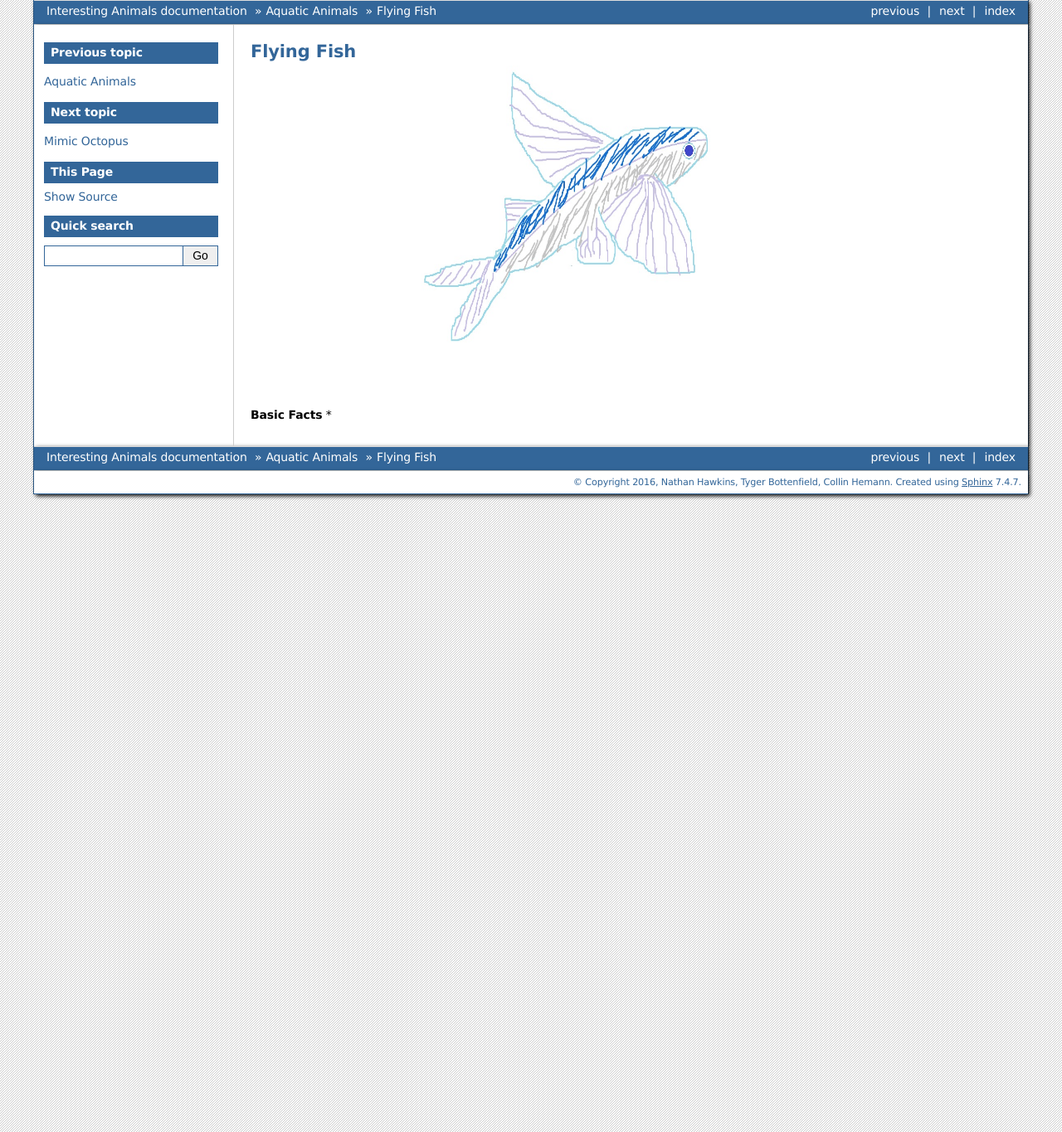
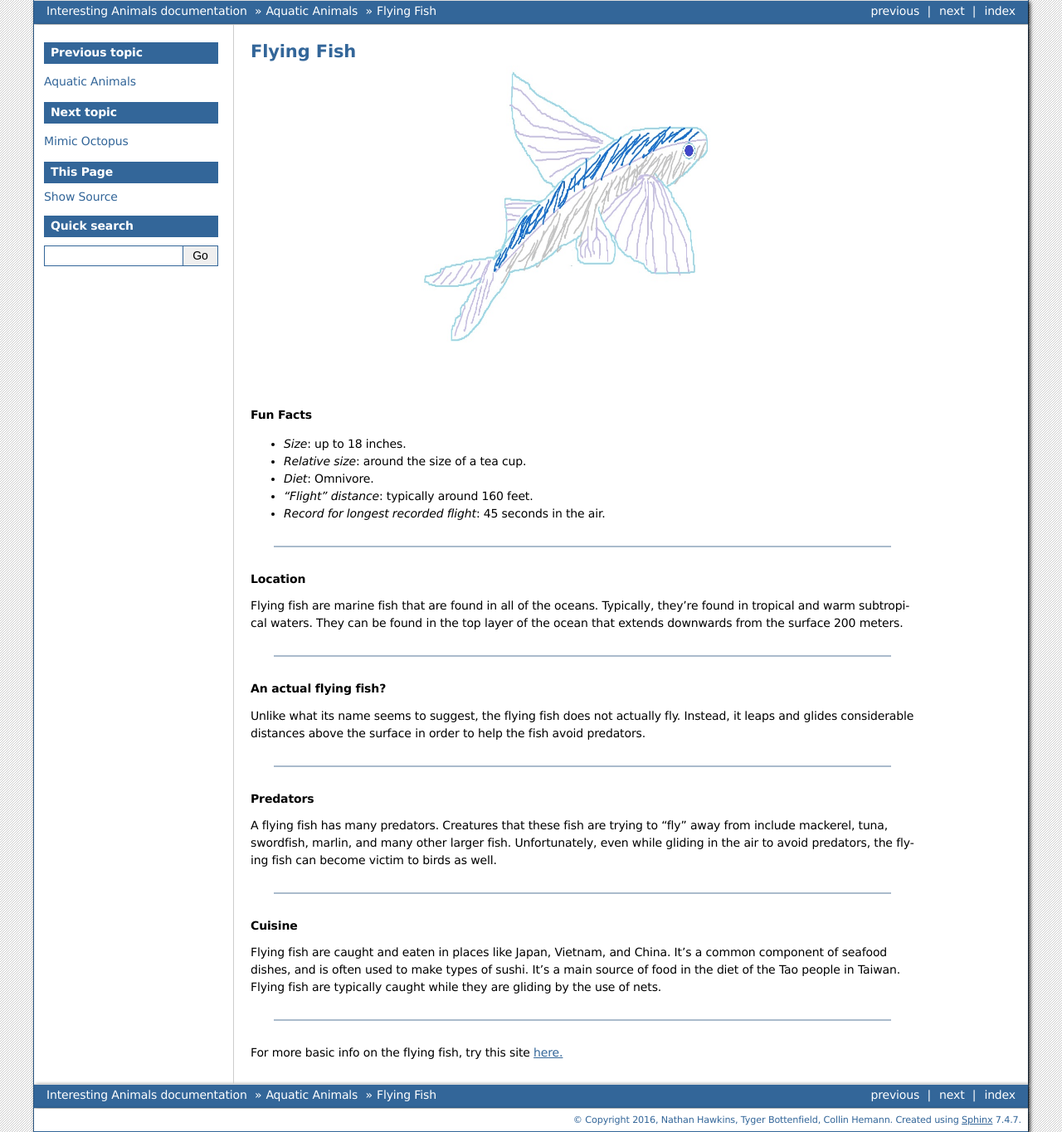
Before and after one commit to tbottenfield/interesting_animals, a Sphinx documentation site: the page built from source/aquatic_animals/flying_fish/flying_fish.rst, in a window 1280 px wide. Shown: the whole page at 83% size. Built offline with Sphinx 7.4.7, drawn with Linux system fonts in a browser that asks for light colours.

Commit message:
Added content to the flying fish and mimic octopus pages.

```diff
--- a/source/aquatic_animals/flying_fish/flying_fish.rst
+++ b/source/aquatic_animals/flying_fish/flying_fish.rst
@@ -6,5 +6,38 @@ Flying Fish
    :width: 500px
    :align: center
 
-**Basic Facts**
-*
+**Fun Facts**
+
+* *Size*: up to 18 inches.
+* *Relative size*: around the size of a tea cup.
+* *Diet*: Omnivore.
+* *"Flight" distance*: typically around 160 feet.
+* *Record for longest recorded flight*: 45 seconds in the air.
+
+===========================================================
+
+**Location**
+
+Flying fish are marine fish that are found in all of the oceans. Typically, they're found in tropical and warm subtropical waters. They can be found in the top layer of the ocean that extends downwards from the surface 200 meters.
+
+===========================================================
+
+**An actual flying fish?**
+
+Unlike what its name seems to suggest, the flying fish does not actually fly. Instead, it leaps and glides considerable distances above the surface in order to help the fish avoid predators.
+
+===========================================================
+
+**Predators**
+
+A flying fish has many predators. Creatures that these fish are trying to "fly" away from include mackerel, tuna, swordfish, marlin, and many other larger fish. Unfortunately, even while gliding in the air to avoid predators, the flying fish can become victim to birds as well.
+
+===========================================================
+
+**Cuisine**
+
+Flying fish are caught and eaten in places like Japan, Vietnam, and China. It's a common component of seafood dishes, and is often used to make types of sushi. It's a main source of food in the diet of the Tao people in Taiwan. Flying fish are typically caught while they are gliding by the use of nets.
+
+===========================================================
+
+For more basic info on the flying fish, try this site `here. <http://www.nwf.org/wildlife/wildlife-library/amphibians-reptiles-and-fish/flying-fish.aspx>`_
```
Also changed, not shown: source/aquatic_animals/aquatic_animals.rst (+8 -8 lines), source/aquatic_animals/mimic_octopus/mimic_octopus.rst (+36 -0 lines).
